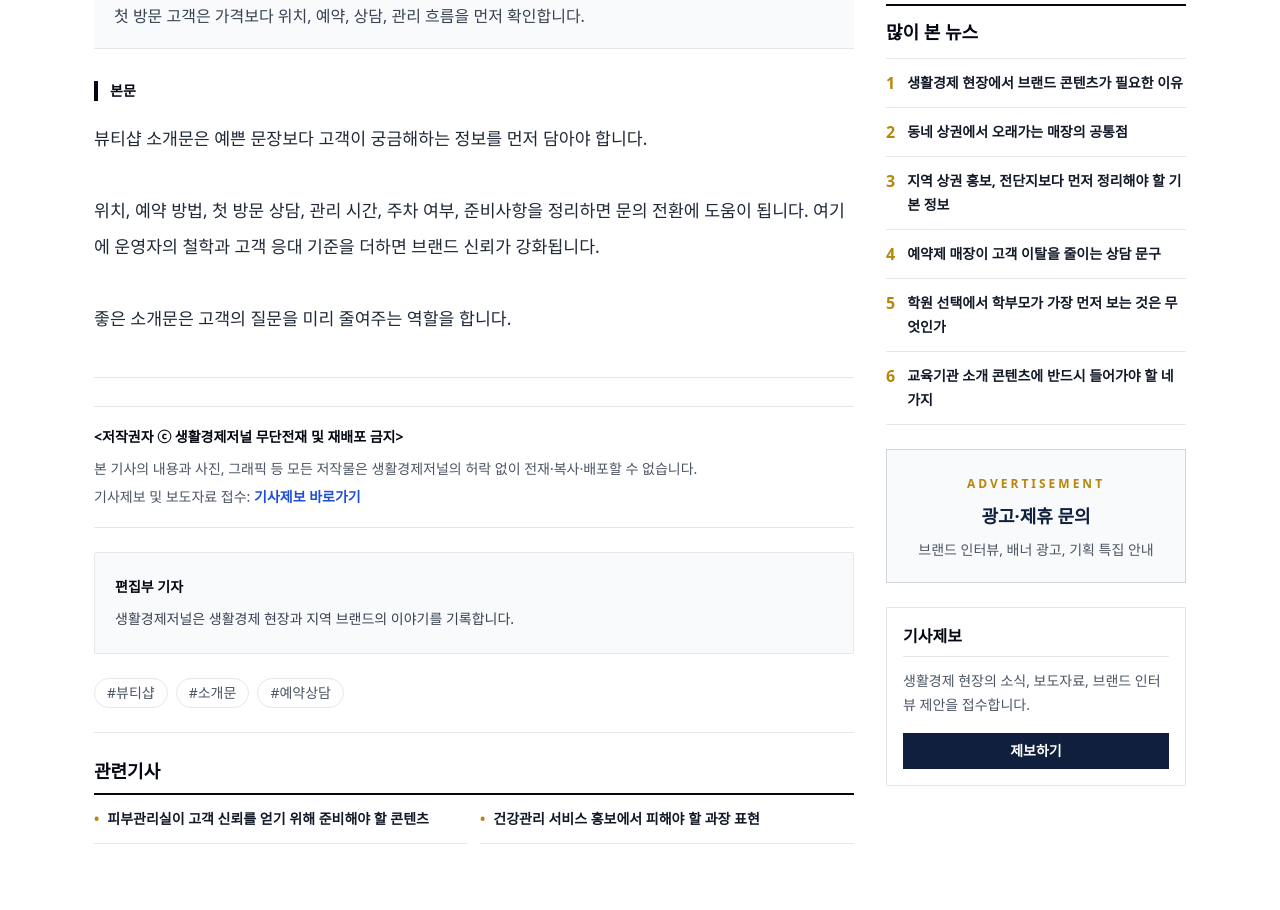
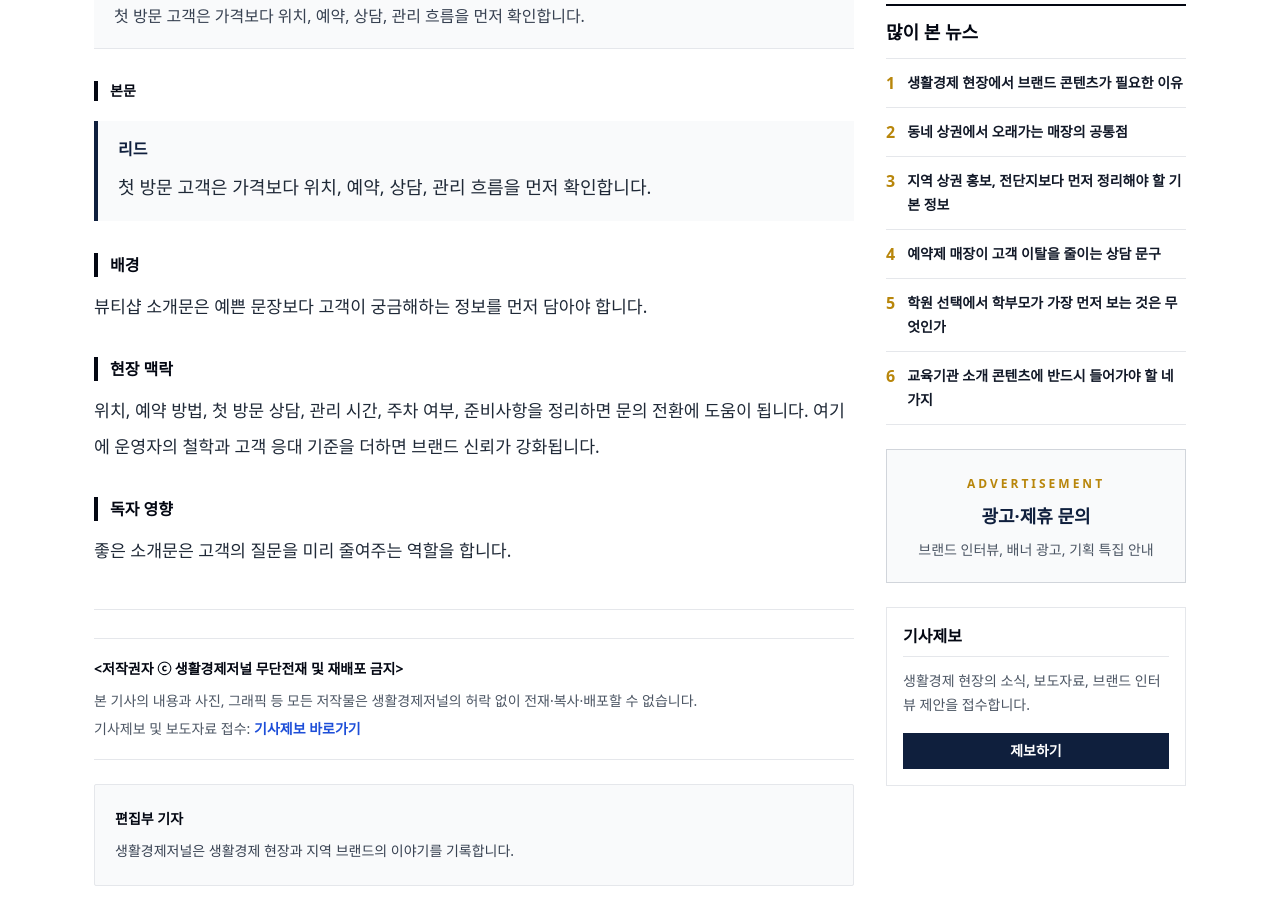
Before and after one commit to apark12321-ux/vision-media-mediaoffice, a Next.js app: page /articles/beauty-shop-intro-copy-structure in a window 1280 px wide. Shown: the part 940-1850 px from the top of the page. Built offline with nearby package versions, Linux system fonts and the light colour scheme; no server answers; the database is empty.

Commit message:
Use structured editorial article body

```diff
--- a/app/articles/[slug]/page.tsx
+++ b/app/articles/[slug]/page.tsx
@@ -1,5 +1,6 @@
 import Link from 'next/link';
 import { notFound } from 'next/navigation';
+import { ArticleBody } from '@/components/public/article-body';
 import { ArticleShareTools } from '@/components/public/article-share-tools';
 import { ArticleVisualCard } from '@/components/public/article-visual-card';
 import { SponsoredNotice } from '@/components/public/sponsored-notice';
@@ -99,9 +100,7 @@ export default async function ArticleDetailPage({ params }: { params: Promise<{
 
           <div className="mt-8 border-b pb-10">
             <div className="mb-5 border-l-4 border-gray-950 pl-3 text-sm font-black text-gray-950">본문</div>
-            <div className="whitespace-pre-wrap leading-9 text-gray-800" style={{ fontSize: 'calc(1.08rem * var(--article-font-scale, 1))' }}>
-              {article.content}
-            </div>
+            <ArticleBody content={article.content} summary={article.summary} articleType={article.article_type} categoryName={categoryName} />
           </div>
 
           <footer className="mt-7 space-y-6">
```
